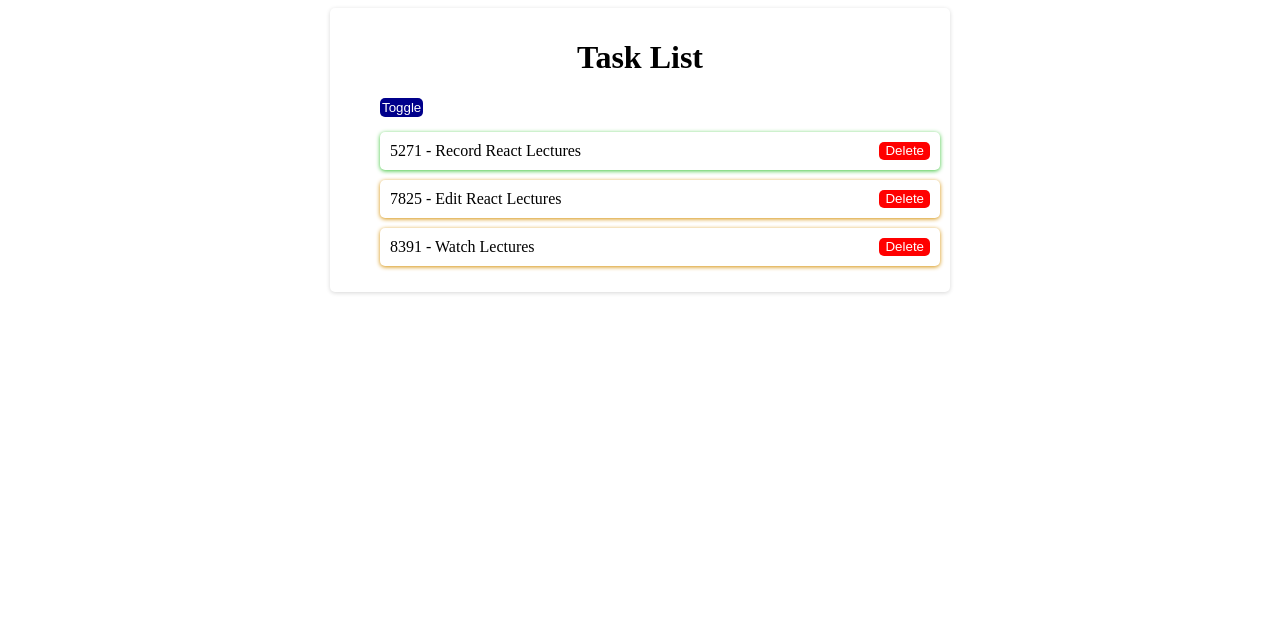
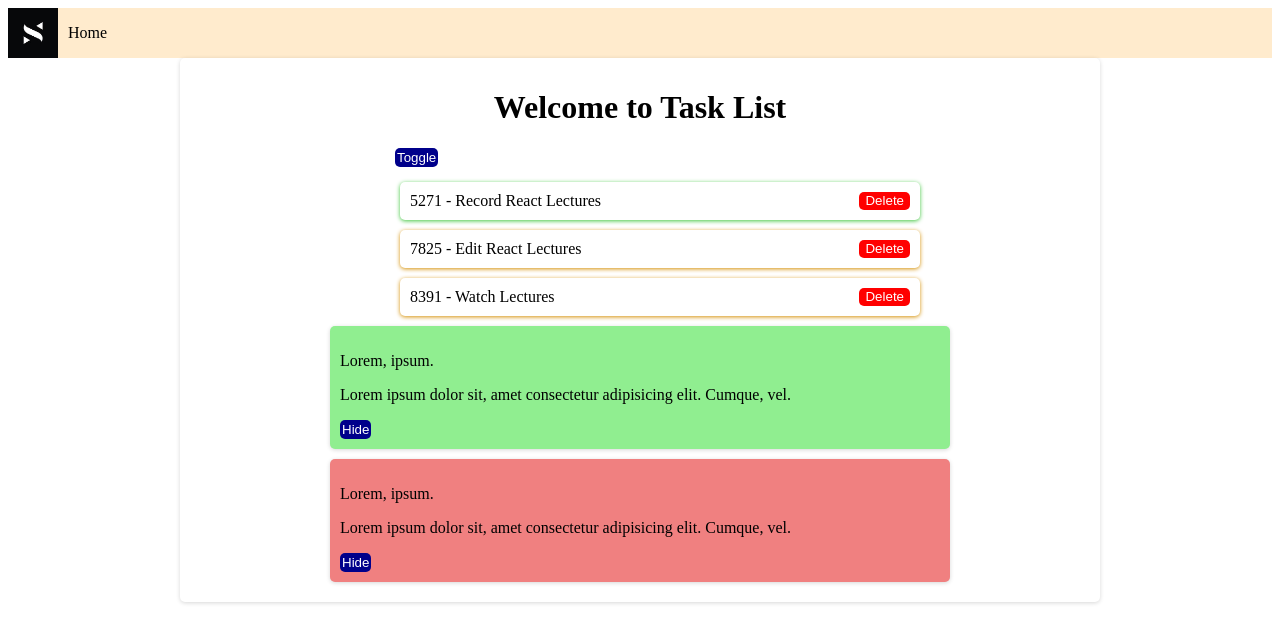
Before and after one commit to SS11146111/reactDemo, a React (Create React App) app: page / in a window 1280 px wide. Shown: the top 642 px of the page. Built offline with nearby package versions, Linux system fonts and the light colour scheme.

Commit message:
tasklist program updated 2

```diff
--- a/src/App.js
+++ b/src/App.js
@@ -1,6 +1,6 @@
 import Task from "./tasksP/Task";
 import "./App.css";
-
+import Header from "./components/Header";
 /*import Counter from "./counterP/Counter";*/
 
 
@@ -9,7 +9,8 @@ function App() {
   return (
     <div className="App">
       {/*<Counter/>*/}
-      <Task/>
+      <Header/>
+      <Task title="Welcome"/>
     </div>
   );
 }
--- /dev/null
+++ b/src/components/Header.css
@@ -0,0 +1,15 @@
+.home{
+
+    text-decoration: none;
+    color: black;
+    align-self: center;
+    margin-left: 10px;
+
+
+}
+
+.header{
+    background-color: blanchedalmond;
+    display: flex;
+
+}
--- /dev/null
+++ b/src/components/Header.js
@@ -0,0 +1,10 @@
+import Logo from "../assets/logo.png"
+import "./Header.css"
+export default function Header() {
+  return (
+    <header className="header">
+        <img src={Logo} alt="logo" height="50" width="50"/>
+        <a href="/" className="home">Home</a>
+    </header>
+  )
+}
--- /dev/null
+++ b/src/tasksP/BoxCard.js
@@ -0,0 +1,13 @@
+import { useState } from "react"
+
+export const BoxCard = ({result, children}) => {
+    const [show, setShow] = useState("true");
+  return (
+    <div className={show?"":"hidden"}>
+        <div className={`box ${result}`}>
+            {children}
+            <button onClick={()=>setShow(!show)} className="trigger">Hide</button>
+        </div>
+    </div>
+  )
+}
--- a/src/tasksP/Task.css
+++ b/src/tasksP/Task.css
@@ -1,6 +1,6 @@
 .main{
 
-    max-width: 600px;
+    max-width: 900px;
     margin: auto;
     border-radius: 5px;
     box-shadow: rgba(0,0,0,0.16) 0px 1px 4px;
@@ -11,8 +11,13 @@ h1{
     text-align: center;
 }
 
+ul{
+    margin: auto;
+
+}
+
 li{
-    max-width: 600px;
+    max-width: 500px;
     margin: 10px auto;
     border-radius: 5px;
     box-shadow: rgba(0,0,0,0.16) 0px 1px 4px;
@@ -36,6 +41,7 @@ li{
     border-radius: 5px;
     padding: 2px;
     margin-bottom: 5px;
+    margin-left: 165px;
 
 }
 
@@ -46,3 +52,33 @@ li{
 .incomplete{
     box-shadow: rgb(213, 144, 6) 0px 1px 4px;
 }
+
+.box{
+    max-width: 600px;
+    margin: auto;
+    border-radius: 5px;
+    box-shadow: rgba(0,0,0,0.16) 0px 1px 4px;
+    padding: 10px;
+}
+
+.success{
+    background-color: lightgreen;
+    margin-bottom: 10px;
+}
+
+.alert{
+    background-color: lightcoral;
+    margin-bottom: 10px;
+}
+
+.hidden{
+    display: none;
+}
+
+.trigger{
+    background-color: darkblue;
+    color: white;
+    border: none;
+    border-radius: 5px;
+    padding: 2px;
+}
--- a/src/tasksP/Task.js
+++ b/src/tasksP/Task.js
@@ -1,8 +1,10 @@
+import { TaskCard } from "./TaskCard";
 import { useState } from "react";
+import { BoxCard } from "./BoxCard";
 import "./Task.css"
 
 
-export default function Task() {
+export default function Task(props) {
 
     const [tasks, setTasks] = useState([
                                             {id: 5271, name: "Record React Lectures", completed: true},
@@ -19,17 +21,22 @@ export default function Task() {
     return (
 
         <div className="main">
-            <h1>Task List</h1>
+            <h1>{props.title} to Task List</h1>
             <ul>
                 <button className="toggle" onClick={()=>setShow(!show)}>Toggle</button>
                 { show && tasks.map((task) => (
-                    <li key={task.id} className={task.completed ? "complete" : "incomplete"}>
-                        <span>{task.id} - {task.name}</span>
-                        <button onClick={() => handleDelete(task.id)} className='delete'>Delete</button>
-                    </li>
-                    ))
+                    <TaskCard key={task.id} task={task} handleDelete={handleDelete}/>
+                ))
                 }
             </ul>
+            <BoxCard result="success">
+                <p className="title">Lorem, ipsum.</p>
+                <p className="description">Lorem ipsum dolor sit, amet consectetur adipisicing elit. Cumque, vel.</p>
+            </BoxCard>
+            <BoxCard result="alert">
+                <p className="title">Lorem, ipsum.</p>
+                <p className="description">Lorem ipsum dolor sit, amet consectetur adipisicing elit. Cumque, vel.</p>
+            </BoxCard>
         </div>
     )
 }
--- /dev/null
+++ b/src/tasksP/TaskCard.js
@@ -0,0 +1,9 @@
+
+export const TaskCard = ({task, handleDelete}) => {
+  return (
+    <li className={task.completed ? "complete" : "incomplete"}>
+        <span>{task.id} - {task.name}</span>
+        <button onClick={() => handleDelete(task.id)} className='delete'>Delete</button>
+    </li>
+  )
+}
```
